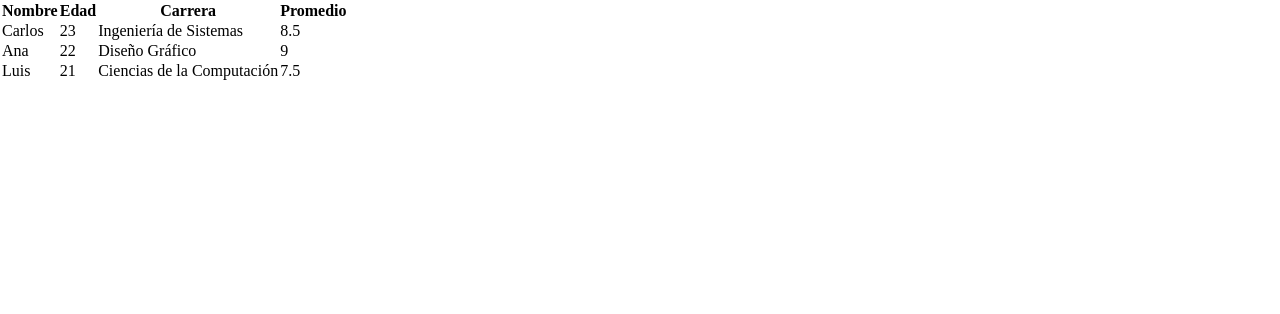
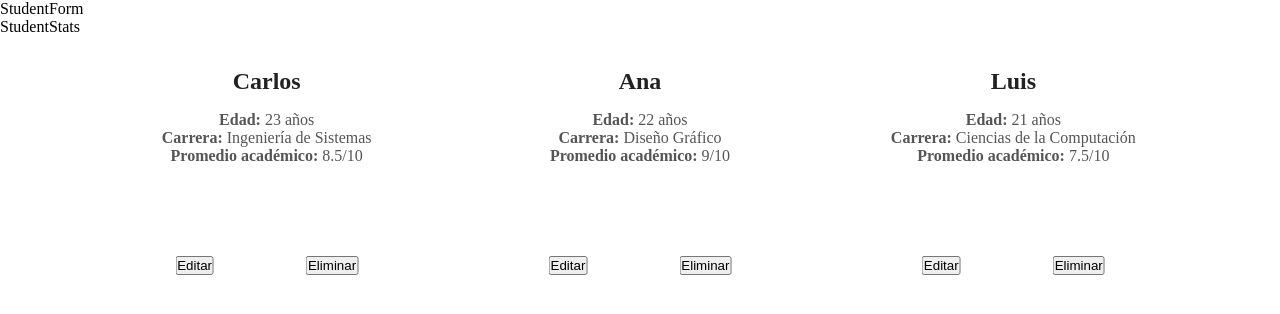
Before and after one commit to SerapheimXYZ/SGE, a React (Vite) app: page / in a window 1280 px wide. Shown: the top 314 px of the page. Built offline with nearby package versions, Linux system fonts and the light colour scheme.

Commit message:
Just Cards

```diff
--- a/src/App.jsx
+++ b/src/App.jsx
@@ -1,5 +1,7 @@
 import React, { useState } from 'react'
-import { StudentList } from './components/StudentList'
+import { StudentCard } from './components/StudentCard'
+import { StudentForm } from './components/StudentForm'
+import { StudentStats } from './components/StudentStats'
 
 export const App = () => {
   const [data, setData] = useState ({
@@ -28,7 +30,9 @@ export const App = () => {
 
   return (
     <div>
-        <StudentList {...data} />
+      <StudentForm/>
+      <StudentStats/>
+      <StudentCard {...data} />
     </div>
   )
 }
--- a/src/components/StudentCard.jsx
+++ b/src/components/StudentCard.jsx
@@ -1,19 +1,23 @@
-/*import React from 'react'
+import React from 'react'
 import '../styles/card.css'
 
 export const StudentCard = (DATA) => {
   return (
-    <div className="card">
+    <div className="card-container">
       {Object.values(DATA).map((value, index) => (
-        <div key={index}>
+        <div key={index} className="card">
           <h2 className="card-title">{value.name}</h2>
           <div className="card-content">
             <p><strong>Edad:</strong> {value.age} años</p>
             <p><strong>Carrera:</strong> {value.career}</p>
             <p><strong>Promedio académico:</strong> {value.grade}/10</p>
           </div>
+          <div className="card-actions">
+            <button>Editar</button>
+            <button>Eliminar</button>
+          </div>
         </div>
       ))}
-      </div>
+    </div>
   )
-}*/
+}
--- a/src/components/StudentList.jsx
+++ /dev/null
@@ -1,30 +0,0 @@
-import React from 'react'
-
-export const StudentList = (data) => {
-  console.log(data);
-  return (
-    <div>
-      <table>
-
-        <thead>
-          <tr>
-            <th>Nombre</th>
-            <th>Edad</th>
-            <th>Carrera</th>
-            <th>Promedio</th>
-          </tr>
-        </thead>
-        <tbody>
-          {Object.values(data).map((value, index) => (
-          <tr key={index}>
-            <td>{value.name}</td>
-            <td>{value.age}</td>
-            <td>{value.career}</td>
-            <td>{value.grade}</td>
-          </tr>
-        ))}
-        </tbody>
-      </table>
-    </div>
-  )
-}
--- /dev/null
+++ b/src/components/StudentStats.jsx
@@ -0,0 +1,7 @@
+import React from 'react'
+
+export const StudentStats = () => {
+  return (
+    <div>StudentStats</div>
+  )
+}
--- a/src/styles/card.css
+++ b/src/styles/card.css
@@ -1,18 +1,20 @@
 .card-container {
-  display: flex;
-  justify-content: center;
-  align-items: center;
-  min-height: 100vh; /* Centra verticalmente en la pantalla */
-  background: #f5f6fa;
+  position: relative;
+  left: 50vw;
+  display: grid;
+  grid-template-columns: repeat(3, 1fr);
+  gap: 2rem;
+  background: #ffff;
+  width: 85vw;
+  transform: translate(-50%, 0%);
 }
 
 .card {
   background: #fff;
   border-radius: 16px;
-  box-shadow: 0 4px 24px rgba(0,0,0,0.08);
   padding: 2rem 2.5rem;
-  max-width: 350px;
   width: 100%;
+  height: 18rem;
   text-align: center;
   transition: box-shadow 0.2s;
 }
@@ -35,7 +37,11 @@
 }
 
 .card-actions {
+  position: relative;
+  left: 50%;
+  top: 30%;
+  transform: translate(-50%, 0%);
   display: flex;
-  justify-content: center;
-  gap: 1rem;
+  justify-content: space-between;
+  width: 70%;
 }
```
